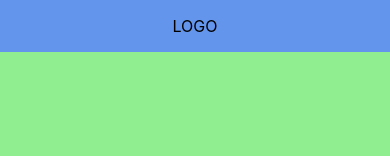
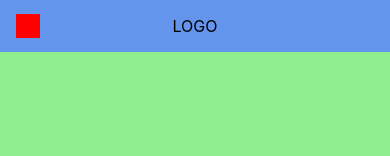
Before and after one commit to YMingF/Yan-Ui, a Vue app: page / in a window 390 px wide. Shown: the top 156 px of the page. Built offline with nearby package versions, Linux system fonts and the light colour scheme.

Commit message:
2-7-操作2：完善aside切换逻辑

```diff
--- a/src/App.vue
+++ b/src/App.vue
@@ -10,7 +10,9 @@ import {provide, ref} from 'vue';
 export default {
   name: 'App',
   setup(){
-    const menuVisible=ref(false) //menuVisible是个ref也就是个盒子，里面有个值是false
+    const width=document.documentElement.clientWidth
+    //menuVisible是个ref也就是个盒子，括号里设置的就是盒子里的值,width>500等同于width<=500?false:true
+    const menuVisible=ref(width > 500)
     provide('menuVisible',menuVisible) //给menuVisible取名为menuVisible，子组件就可以通过menuVisible这个名字来获取到menuVisible的值
   }
 }
--- a/src/components/TopNav.vue
+++ b/src/components/TopNav.vue
@@ -1,11 +1,11 @@
 <template>
   <div class="topNav">
-    <div class="logo" @click="toggleMenu">LOGO</div>
+    <div class="logo" >LOGO</div>
     <ul class="menu">
       <li>菜单1</li>
       <li>菜单2</li>
     </ul>
-    <span class="toggleAside"> </span>
+    <span class="toggleAside" @click="toggleMenu"> </span>
 
   </div>
 </template>
@@ -43,9 +43,20 @@ export default {
       margin: 0 1em;
     }
   }
+  > .toggleAside {
+    width: 24px;
+    height: 24px;
+    background: red;
+    position: absolute;
+    left: 16px;
+    top: 50%;
+    transform: translateY(-50%);
+    display: none;
+  }
   @media (max-width: 500px){
       > .menu{display: none; }
       > .logo{ margin: 0 auto;}
+      > .toggleAside{display: inline-block;}
   }
 }
 
--- a/src/views/Doc.vue
+++ b/src/views/Doc.vue
@@ -42,10 +42,6 @@
     background: lightblue;
     width: 150px;
     padding: 16px;
-    position: fixed;
-    top: 0;
-    left: 0;
-    padding-top: 70px;
 
     > h2 {
       margin-bottom: 4px;
@@ -55,5 +51,12 @@
         padding: 4px 0;
       }
     }
+    @media (max-width: 500px){
+      position: fixed;
+      top: 0;
+      left: 0;
+      padding-top: 70px;
+
+    }
   }
 </style>
```
